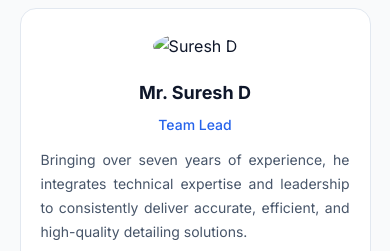
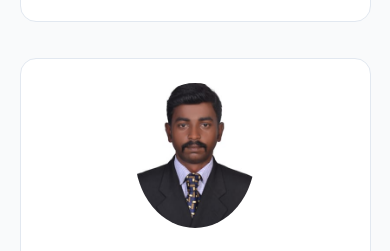
Before and after one commit to Manjusubramaniann/STRUCTIQ, a plain HTML site: page about.html in a window 390 px wide. Shown: the part 3874-4125 px from the top of the page. Drawn offline with Linux system fonts and the light colour scheme.

Commit message:
nav bar shake issue fixed for mobile about image updated and windows nav fixed

```diff
--- a/about.html
+++ b/about.html
@@ -204,7 +204,7 @@
 
                     <!-- TEAM MEMBER 3 -->
                     <div class="team-card">
-                        <img src="images/team/suresh.jpg" alt="Suresh D">
+                        <img src="images/team/suresh.jpeg" alt="Suresh D">
                         <h4>Mr. Suresh D</h4>
                         <span>Team Lead</span>
                         <p style="text-align: justify;">
--- a/css/style.css
+++ b/css/style.css
@@ -12,7 +12,7 @@
   background-color: #f9fafb;
   color: #0f172a;
   line-height: 1.7;
-  padding-top: 80px; /* header height same */
+  padding-top: 130px; /* header height same */
 
 }
 
@@ -937,7 +937,7 @@
 /* Image */
 .team-card img {
   width: 120px;
-  height: 120px;
+  height: 145px;
   border-radius: 50%;
   object-fit: cover;
   margin-bottom: 18px;
@@ -999,7 +999,7 @@
   top: 0;
   left: 0;
   width: 100%;
-  height: 80px;
+  height: 130px;
 
   background: #ffffff;
   border-bottom: 1px solid #e2e8f0;
```
Also changed, not shown: images/team/suresh.jpeg (added).
